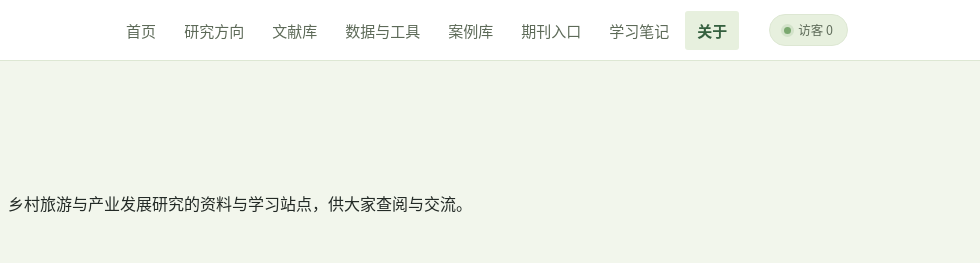
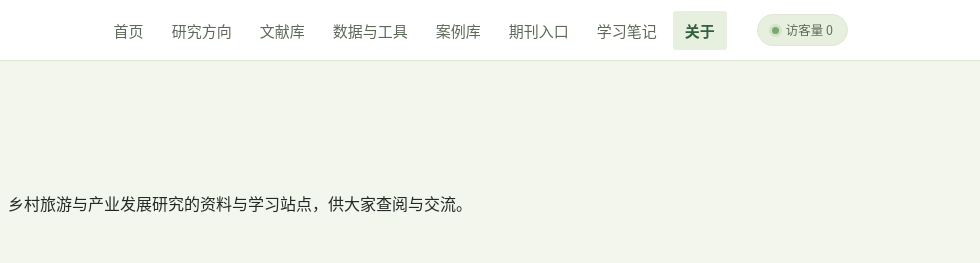
Before and after one commit to zhengyue007/xiangyan-research, a plain HTML site: page about.html in a window 1280 px wide. Shown: the top 263 px of the page, 300-1280 px from the left. Drawn offline with Linux system fonts and the light colour scheme; some packages are replaced by stand-ins of ours; a script that the page names is missing.

Commit message:
访客量改为浏览量计数并移除悬停提示

```diff
--- a/about.html
+++ b/about.html
@@ -25,9 +25,9 @@
       <a href="notes.html">学习笔记</a>
       <a class="is-active" href="about.html">关于</a>
     </nav>
-    <div class="site-heat" title="本站累计访客数（由不蒜子统计，网站上线后自动计数）">
+    <div class="site-heat">
       <span class="heat-dot"></span>
-      <span>访客 <span id="busuanzi_value_site_uv">0</span></span>
+      <span>访客量 <span id="busuanzi_value_site_pv">0</span></span>
     </div>
   </div>
 </header>
```
Also changed, not shown: cases.html (+2 -2 lines), index.html (+2 -2 lines), journals.html (+2 -2 lines), literature.html (+2 -2 lines), notes.html (+2 -2 lines), research.html (+2 -2 lines), resources.html (+2 -2 lines), 1 other file.
